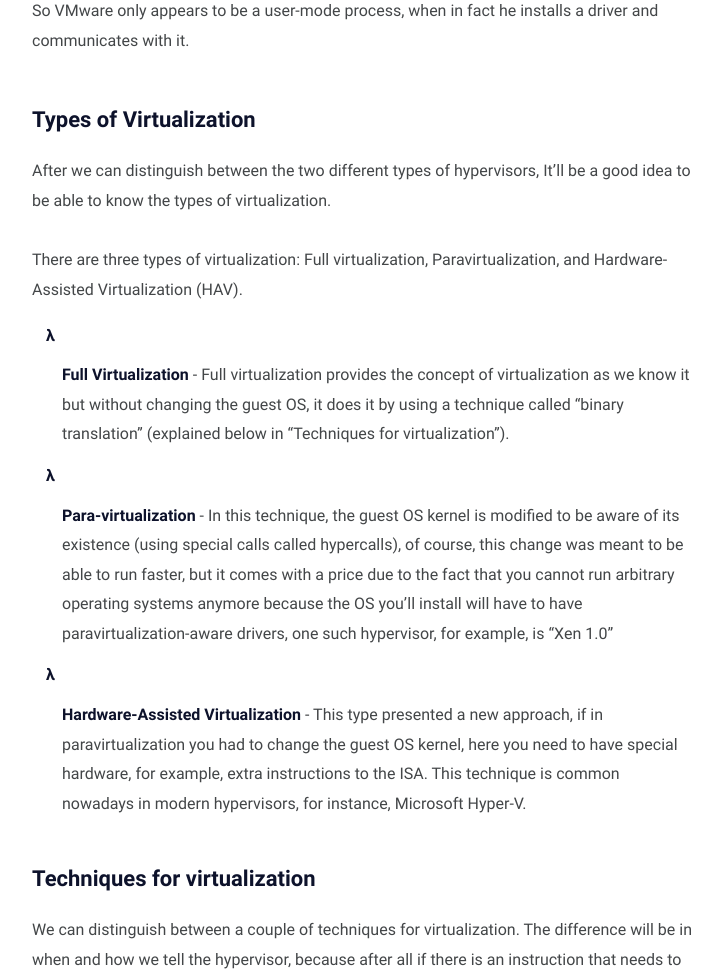
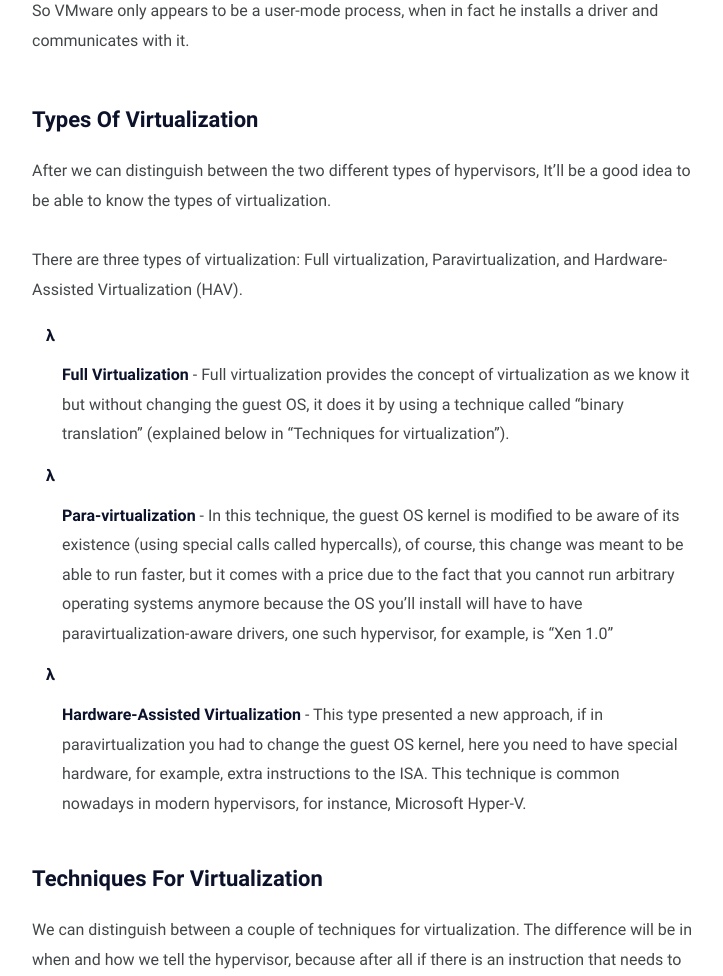
Before and after one commit to yuvaly0/yuvaly0.github.io, a Jekyll site: the page built from _posts/introduction-to-virtualization/2020-06-19-introduction-to-virtualization.md, in a window 1280 px wide and 1400 px high, scrolled down 3363 px. Shown: the part 153-1129 px from the top of the window, without its empty margins (278-1001 px from the left). Built offline with Jekyll 4.4.1, drawn with Linux system fonts in a browser that asks for light colours; some web fonts are replaced; some of the changed text lies outside the part shown.

```diff
--- a/_posts/introduction-to-virtualization/2020-06-19-introduction-to-virtualization.md
+++ b/_posts/introduction-to-virtualization/2020-06-19-introduction-to-virtualization.md
@@ -12,7 +12,7 @@ In this article, I hope to show you the basics of virtualization summarized in o
 First I’ll go through why we would want to use it, some history about the topic, the different types of virtualization and hypervisors, and a couple of techniques for efficient virtualization and to sum up, a little about memory virtualization.
 
 
-## Why Should we use it
+## Why Should We Use It
 
 Let's say that we have a company that serves multiple services, and each of those services needs to run on a different operating system, it's not such an abnormal scenario.
 For us to work properly we should have multiple physical computers and on each of them install the wanted operating system, and on them install our wanted programs.
@@ -69,7 +69,7 @@ Which is the VMware process, but behind the scenes he’s cooperating with the V
 So VMware only appears to be a user-mode process, when in fact he installs a driver and communicates with it.
 
 
-## Types of Virtualization
+## Types Of Virtualization
 
 After we can distinguish between the two different types of hypervisors, It’ll be a good idea to be able to know the types of virtualization.
 
@@ -82,7 +82,7 @@ There are three types of virtualization: Full virtualization, Paravirtualization
 * __Hardware-Assisted Virtualization__ -  This type presented a new approach, if in paravirtualization you had to change the guest OS kernel, here you need to have special hardware,  for example, extra instructions to the ISA.
 This technique is common nowadays in modern hypervisors, for instance, Microsoft Hyper-V.
 
-## Techniques for virtualization
+## Techniques For Virtualization
 
 We can distinguish between a couple of techniques for virtualization.
 The difference will be in when and how we tell the hypervisor, because after all if there is an instruction that needs to be translated before running it will be translated.
```
